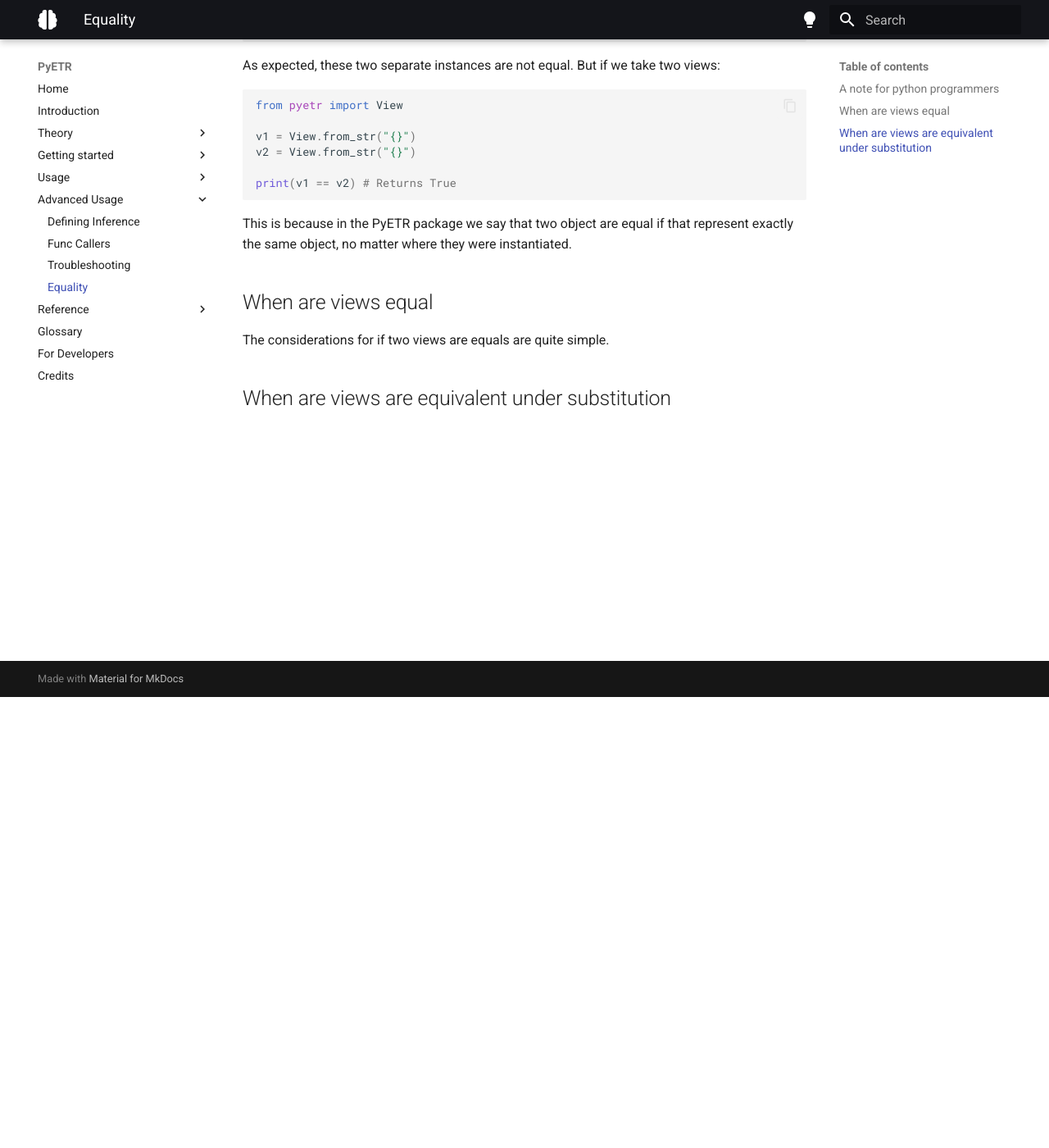
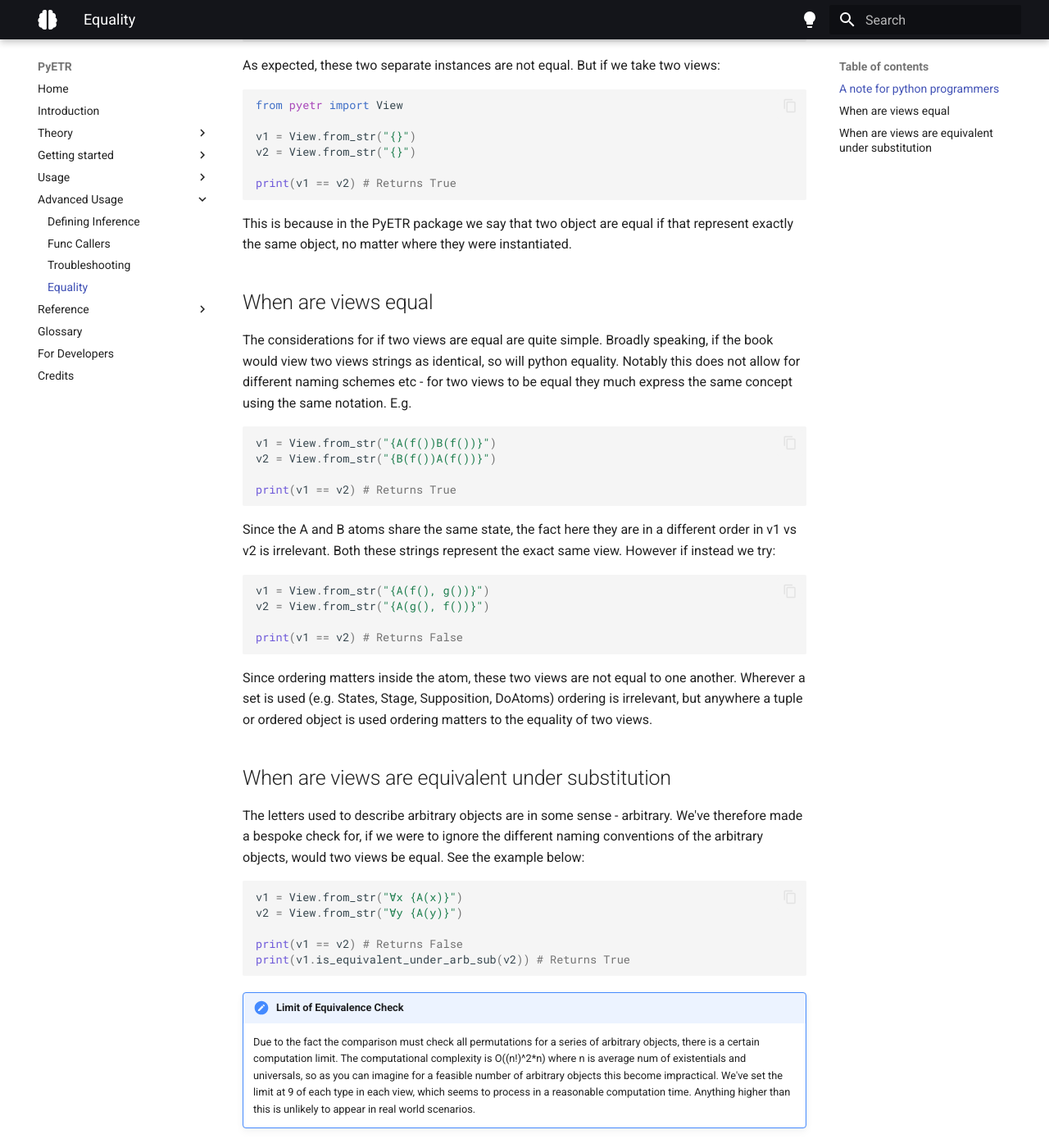
Before and after one commit to juancadile/PyETR-myfork, an MkDocs documentation site: the page built from docs/view_equality_and_equivalence.md, in a window 1280 px wide and 1400 px high, scrolled down 550 px. Shown: the whole window at 82% size. Built offline with MkDocs 1.6.1 and Material for MkDocs 9.7.7, drawn with Linux system fonts in a browser that asks for light colours.

Commit message:
Added view equality section

````diff
--- a/docs/view_equality_and_equivalence.md
+++ b/docs/view_equality_and_equivalence.md
@@ -30,6 +30,36 @@
 
 ## When are views equal
 
-The considerations for if two views are equals are quite simple.
+The considerations for if two views are equal are quite simple. Broadly speaking, if the book would  view two views strings as identical, so will python equality. Notably this does not allow for different naming schemes etc - for two views to be equal they much express the same concept using the same notation. E.g.
+
+```py
+v1 = View.from_str("{A(f())B(f())}")
+v2 = View.from_str("{B(f())A(f())}")
+
+print(v1 == v2) # Returns True
+```
+
+Since the A and B atoms share the same state, the fact here they are in a different order in v1 vs v2 is irrelevant. Both these strings represent the exact same view. However if instead we try:
+
+```py
+v1 = View.from_str("{A(f(), g())}")
+v2 = View.from_str("{A(g(), f())}")
+
+print(v1 == v2) # Returns False
+```
+
+Since ordering matters inside the atom, these two views are not equal to one another. Wherever a set is used (e.g. States, Stage, Supposition, DoAtoms) ordering is irrelevant, but anywhere a tuple or ordered object is used ordering matters to the equality of two views.
 
 ## When are views are equivalent under substitution
+
+The letters used to describe arbitrary objects are in some sense - arbitrary. We've therefore made a bespoke check for, if we were to ignore the different naming conventions of the arbitrary objects, would two views be equal. See the example below:
+
+```py
+v1 = View.from_str("∀x {A(x)}")
+v2 = View.from_str("∀y {A(y)}")
+
+print(v1 == v2) # Returns False
+print(v1.is_equivalent_under_arb_sub(v2)) # Returns True
+```
+!!! note "Limit of Equivalence Check"
+    Due to the fact the comparison must check all permutations for a series of arbitrary objects, there is a certain computation limit. The computational complexity is O((n!)^2*n) where n is average num of existentials and universals, so as you can imagine for a feasible number of arbitrary objects this become impractical. We've set the limit at 9 of each type in each view, which seems to process in a reasonable computation time. Anything higher than this is unlikely to appear in real world scenarios.
````
